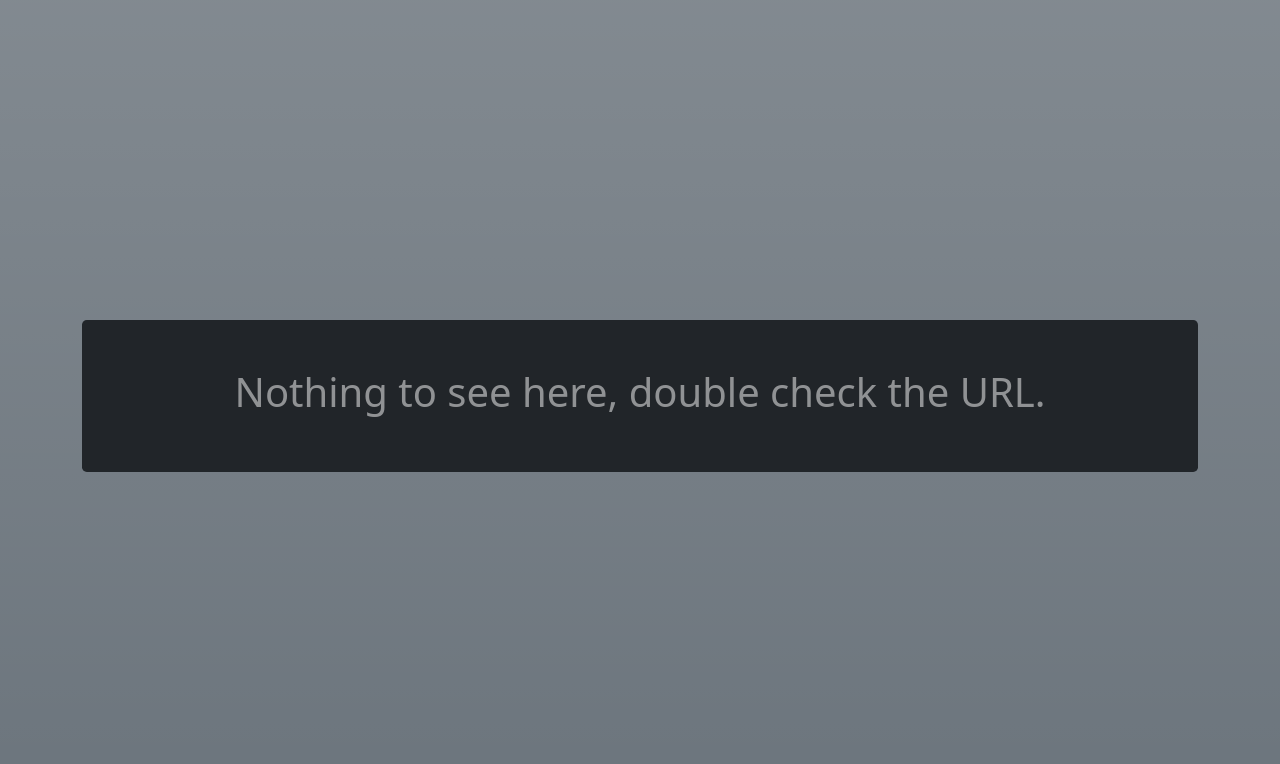
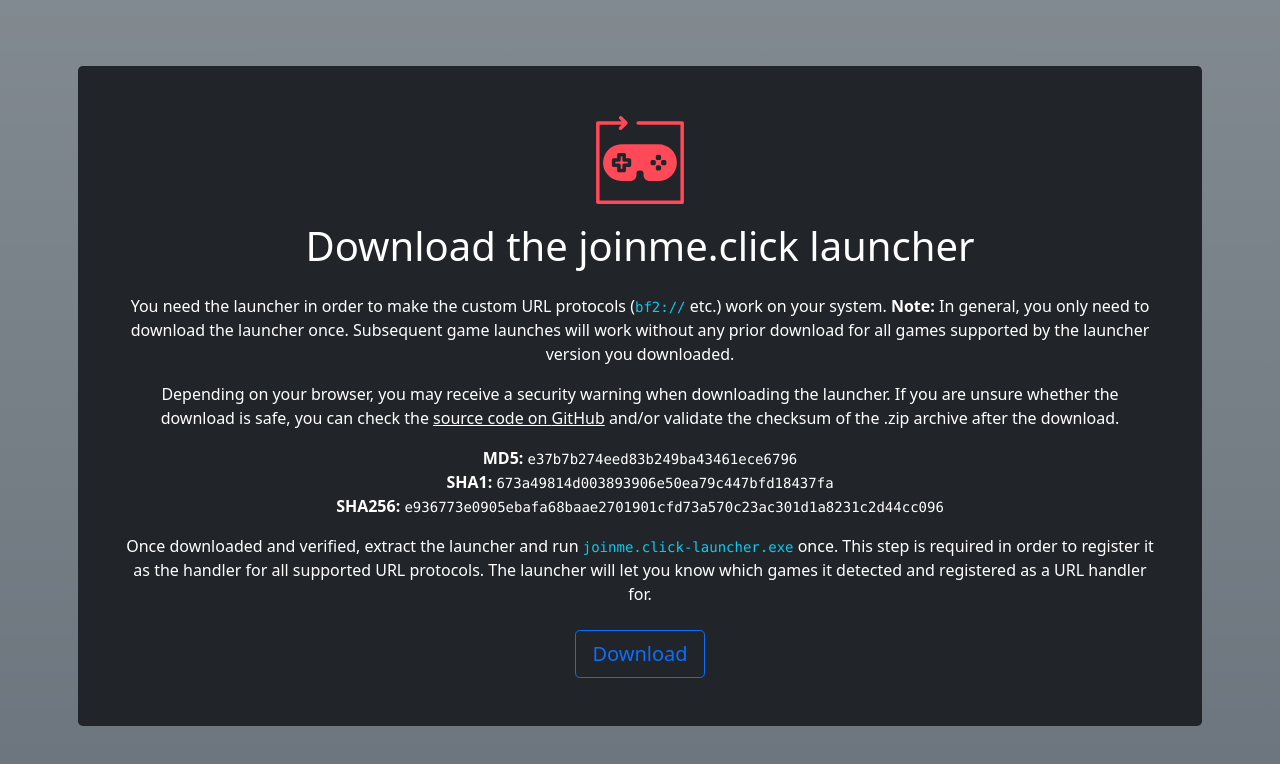
Before and after one commit to cetteup/joinme.click, a React (Create React App) app: page /download in a window 1280 px wide. Shown: the top 764 px of the page. Built offline with nearby package versions, Linux system fonts and the light colour scheme.

Commit message:
feat: Add dedicated download page

```diff
--- /dev/null
+++ b/src/App.css
@@ -0,0 +1,4 @@
+img.logo {
+    width: 92px;
+    height: 92px;
+}
--- a/src/App.tsx
+++ b/src/App.tsx
@@ -1,19 +1,24 @@
 import React from 'react';
 import { Container } from 'react-bootstrap';
 import { Route, Routes } from 'react-router-dom';
-import JoinContainer from './components/JoinContainer';
-import LinkBuilder from './components/LinkBuilder';
+import JoinGame from './pages/JoinGame';
+import Home from './pages/Home';
+import Download from './pages/Download';
+import Header from './elements/Header';
+import './App.css';
 
 function App() {
     return (
         <div className="App bg-secondary bg-gradient">
             <main>
-                <Container className="d-flex align-items-center justify-content-center vh-100 text-center">
-                    <div className="p-5 mb-2 bg-dark text-white rounded-3 vw-100">
+                <Container className="p-2 d-flex align-items-center justify-content-center min-vh-100 text-center">
+                    <div className="p-5 mb-2 bg-dark text-white rounded-3 h-100 vw-100">
+                        <Header />
                         <Routes>
-                            <Route path='/' element={<LinkBuilder />} />
+                            <Route path='/' element={<Home />} />
+                            <Route path='/download' element={<Download />} />
                             <Route path='g'>
-                                <Route path=':game/:ip::port' element={<JoinContainer />} />
+                                <Route path=':game/:ip::port' element={<JoinGame />} />
                             </Route>
                             <Route path="*" element={<h1 className="text-white-50 display-6">Nothing to see here, double check the URL.</h1>} />
                         </Routes>
--- /dev/null
+++ b/src/elements/Header.tsx
@@ -0,0 +1,12 @@
+import React, { FC } from 'react';
+import logo from '../img/logo.svg';
+
+const Header: FC = () => {
+    return (
+        <header className='mb-3'>
+            <a href='/'><img src={logo} alt='joinme.click logo' className='logo'/></a>
+        </header>
+    );
+};
+
+export default Header;
--- /dev/null
+++ b/src/pages/Download.tsx
@@ -0,0 +1,35 @@
+import React, { FC } from 'react';
+import { Button } from 'react-bootstrap';
+import { officialLauncher } from '../games/launchers';
+
+const Download: FC = () => {
+    return (
+        <>
+            <h1 className="display-6">Download the joinme.click launcher</h1>
+            <div className="my-4">
+                <p>
+                    You need the launcher in order to make the custom URL protocols (<code className="text-info">bf2://</code> etc.) work on your system. <strong>Note:</strong> In general,
+                    you only need to download the launcher once.
+                    Subsequent game launches will work without any prior download for all games supported by the launcher version you downloaded.
+                </p>
+                <p>
+                    Depending on your browser, you may receive a security warning when downloading the launcher.
+                    If you are unsure whether the download is safe, you can check the <a href={officialLauncher.sourceURL} target="_blank" className="text-white" rel="noreferrer">source code on {officialLauncher.sourceProvider}</a> and/or validate the checksum of the .zip archive after the download.
+                </p>
+                <p>
+                    <strong>MD5:</strong> <code className="text-white">{officialLauncher.checksums.md5}</code><br />
+                    <strong>SHA1:</strong> <code className="text-white">{officialLauncher.checksums.sha1}</code><br />
+                    <strong>SHA256:</strong> <code className="text-white">{officialLauncher.checksums.sha256}</code>
+                </p>
+                <p>
+                    Once downloaded and verified, extract the launcher and run <code className="text-info">{officialLauncher.filename}</code> once.
+                    This step is required in order to register it as the handler for all supported URL protocols.
+                    The launcher will let you know which games it detected and registered as a URL handler for.
+                </p>
+            </div>
+            <Button variant="outline-primary" size='lg' href={officialLauncher.downloadURL}>Download</Button>
+        </>
+    );
+};
+
+export default Download;
```
Also changed, not shown: src/pages/Home.tsx (renamed from src/components/LinkBuilder.tsx, +4 -4 lines), src/pages/JoinGame.tsx (renamed from src/components/JoinContainer.tsx, +4 -4 lines), src/img/logo.svg (added).
